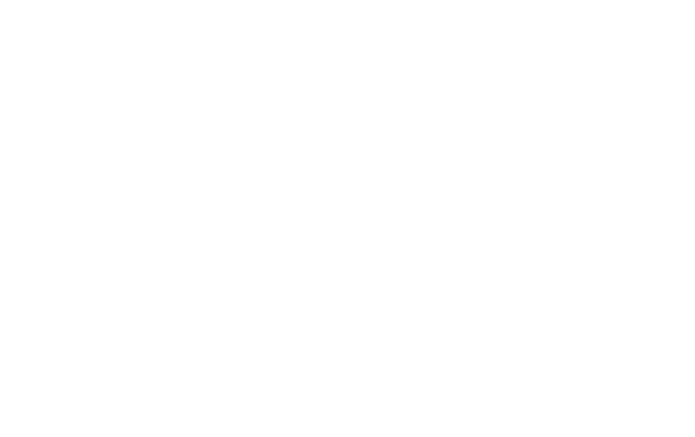
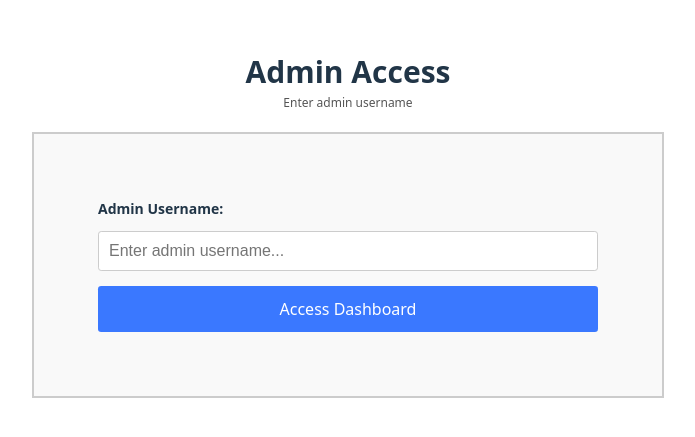
Before and after one commit to MuminaA/ecommerce-front-end, a React (Vite) app: page /admin in a window 1280 px wide. Before the commit this address had no page. Shown: the part 177-614 px from the top of the page, without its empty margins (292-987 px from the left). Built offline with nearby package versions, Linux system fonts and the light colour scheme.

Commit message:
product styling and creation of admin login

```diff
--- a/src/App.tsx
+++ b/src/App.tsx
@@ -2,6 +2,8 @@ import './App.css';
 import { BrowserRouter as Router, Routes, Route } from 'react-router-dom';
 import ProductList from './components/Products/Products';
 import ProductDetails from './components/ProductDetails/ProductDetails';
+import Admin from './components/Admin/Admin';
+import AdminDashboard from './components/AdminDashboard/AdminDashboard';
 
 function App() {
   return (
@@ -10,6 +12,8 @@ function App() {
         <Routes>
           <Route path="/products" element={<ProductList />} />
           <Route path="/products/:id" element={<ProductDetails />} />
+          <Route path="/admin" element={<Admin />} />
+          <Route path="/admin/dashboard" element={<AdminDashboard />} />
         </Routes>
       </div>
     </Router>
--- /dev/null
+++ b/src/components/Admin/Admin.css
@@ -0,0 +1,60 @@
+.admin-header h2, p {
+    margin: 0;
+}
+
+.admin-header {
+    margin-bottom: 20px;
+}
+
+.admin-header p {
+    color: #555;
+    font-size: 12px;
+}
+
+.admin-header h2 {
+    font-size: 30px;
+}
+
+.admin-form {
+    display: flex;
+    flex-direction: column;
+    width: 500px;
+    /* margin: 0 auto; */
+    border: 2px solid #ccc;
+    padding: 4rem;
+    background-color: #F9F9F9;
+}
+
+.username-input {
+    display: flex;
+    flex-direction: column;
+    margin-bottom: 15px;
+    align-items: flex-start;
+    gap: .75rem;
+}
+
+.username-input input {
+    padding: 10px;
+    border: 1px solid #ccc;
+    border-radius: 0.2rem;
+    font-size: 16px;
+    width: 100%;
+    box-sizing: border-box;
+    background-color: white;
+    color: black;
+}
+
+.username-input label {
+    font-weight: 600;
+    font-size: 14px;
+}
+
+.admin-form button {
+    padding: 12px;
+    background-color: #3A78FF;
+    color: white;
+    border: none;
+    cursor: pointer;
+    width: 100%;
+    border-radius: 0.2rem;
+}
--- /dev/null
+++ b/src/components/Admin/Admin.tsx
@@ -0,0 +1,69 @@
+import { useState } from "react";
+import { useNavigate } from "react-router-dom";
+import "./Admin.css";
+
+function Admin() {
+    const [username, setUsername] = useState("");
+    const [loading, setLoading] = useState<boolean>(false);
+    const [error, setError] = useState<string | null>(null);
+    const navigate = useNavigate();
+
+    const handleLogin = async (e: React.FormEvent<HTMLFormElement>) => {
+        e.preventDefault();
+        setLoading(true);
+        setError("");
+
+        try {
+            const response = await fetch("http://localhost:5000/admin/verify-admin", {
+                method: "POST",
+                headers: { "Content-Type": "application/json" },
+                body: JSON.stringify({ username }),
+            });
+
+            const data = await response.json();
+
+            if (data.isAdmin) {
+                // Store username in sessionStorage
+                sessionStorage.setItem("adminUser", username);
+                // Redirect to admin dashboard
+                navigate("/admin/dashboard");
+            } else {
+                setError("Access denied. Admin privileges required.");
+            }
+        } catch (err) {
+            console.error("Admin verification error:", err);
+            setError("Failed to verify admin access");
+        } finally {
+            setLoading(false);
+        }
+    };
+
+    return (
+        <div className="admin-login">
+            <div className="admin-header">
+                <h2>Admin Access</h2>
+                <p>Enter admin username</p>
+            </div>
+            <section className="admin-form">
+                <form onSubmit={handleLogin}>
+                    <div className="username-input">
+                        <label htmlFor="username">Admin Username:</label>
+                        <input
+                            type="text"
+                            placeholder="Enter admin username..."
+                            value={username}
+                            onChange={(e) => setUsername(e.target.value)}
+                            required
+                        />
+                    </div>
+                    <button type="submit" disabled={loading}>
+                        {loading ? "Verifying..." : "Access Dashboard"}
+                    </button>
+                    {error && <p style={{ color: "red" }}>{error}</p>}
+                </form>
+            </section>
+        </div>
+    );
+}
+
+export default Admin;
--- /dev/null
+++ b/src/components/AdminDashboard/AdminDashboard.tsx
@@ -0,0 +1,9 @@
+function AdminDashboard() {
+    return (
+        <div>
+            <h2>Admin Dashboard - Under Construction</h2>
+        </div>
+    );
+}
+
+export default AdminDashboard;
--- a/src/components/ProductDetails/ProductDetails.css
+++ b/src/components/ProductDetails/ProductDetails.css
@@ -0,0 +1,21 @@
+.details-container {
+    display: flex;
+    gap: 3rem;
+    justify-content: center;
+}
+
+.product-details {
+    display: flex;
+    flex-direction: column;
+    /* gap: 1rem; */
+    align-items: start;
+    width: 600px;
+    /* background-color: blue; */
+    padding: 1rem;
+}
+
+.product-img {
+    /* background-color: blue; */
+    width: 500px;
+    border: 2px gray solid;
+}
--- a/src/components/ProductDetails/ProductDetails.tsx
+++ b/src/components/ProductDetails/ProductDetails.tsx
@@ -1,10 +1,10 @@
 import { useEffect, useState } from "react";
 import { useParams } from "react-router-dom";
 import type { Product } from "../../types/Product";
+import "./ProductDetails.css";
 
 function ProductDetails() {
-
-const { id } = useParams<{ id: string }>();
+  const { id } = useParams<{ id: string }>();
   const [product, setProduct] = useState<Product | null>(null);
   const [loading, setLoading] = useState(true);
 
@@ -17,17 +17,22 @@ const { id } = useParams<{ id: string }>();
       });
   }, [id]);
 
-    if (loading) return <p>Loading...</p>;
-    if (!product) return <p>Product not found</p>;
+  if (loading) return <p>Loading...</p>;
+  if (!product) return <p>Product not found</p>;
 
-    return (
-        <div>
-          <h1>{product.name}</h1>
-          <p>{product.description}</p>
-          <p>${product.price}</p>
-          <p>Stock: {product.stockQuantity}</p>
-        </div>
-    )
+  return (
+    <div className="details-container">
+      <img src={product.imageUrl} alt={product.name} className="product-img" />
+      <div className="product-details">
+        <h1 className="product-name">{product.name}</h1>
+        <p className="price">${product.price}</p>
+        <p className="description"><span>Description: </span>{product.description}</p>
+        <p className="category"><span>Category: </span>{product.category}</p>
+        <p className="size"><span>Size: </span>{product.size}</p>
+        <p className="stock"><span>Stock: </span>{product.stockQuantity}</p>
+      </div>
+    </div>
+  );
 }
 
 export default ProductDetails;
--- a/src/types/Product.ts
+++ b/src/types/Product.ts
@@ -3,6 +3,7 @@ export interface Product {
   name: string;
   description: string;
   price: number;
+  size : string;
   imageUrl: string;
   category: string;
   stockQuantity: number;
```
